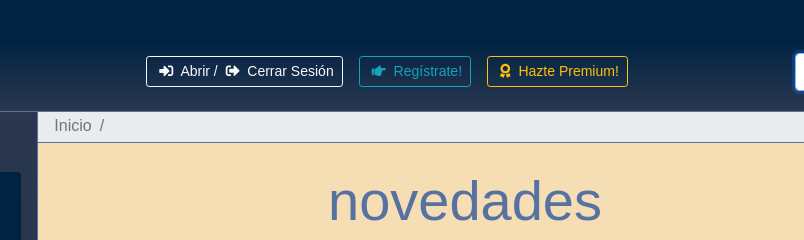
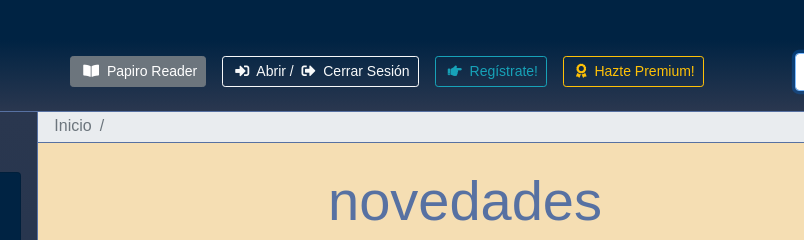
Before and after one commit to isaacBejarano/papiro, a plain HTML site: page index.html in a window 1280 px wide. Shown: the top 240 px of the page, 175-979 px from the left. Drawn offline with nearby package versions, Linux system fonts and the light colour scheme.

Commit message:
papiro reader

```diff
--- a/index.html
+++ b/index.html
@@ -157,6 +157,16 @@
 
 				<!-- navbar 2 -->
 				<ul class="navbar-nav mr-auto mt-2 mt-lg-0">
+					<!-- reader -->
+					<li id="reader" class="nav-item">
+						<a class="nav-link" href="dist/html/mock.html">
+							<button type="button" class="btn btn-secondary btn-sm">
+								<i class="fas fa-book-open px-1"></i>
+								Papiro Reader
+							</button>
+						</a>
+					</li>
+
 					<!-- login -->
 					<li id="login" class="nav-item">
 						<a class="nav-link" href="dist/html/login.html">
--- a/src/less-watch-compiler.config.json
+++ b/src/less-watch-compiler.config.json
@@ -2,5 +2,5 @@
 	"minified": false,
 	"watchFolder": "less",
 	"outputFolder": "../dist/css",
-	"mainFile": "signup.less"
+	"mainFile": "main.less"
 }
```
